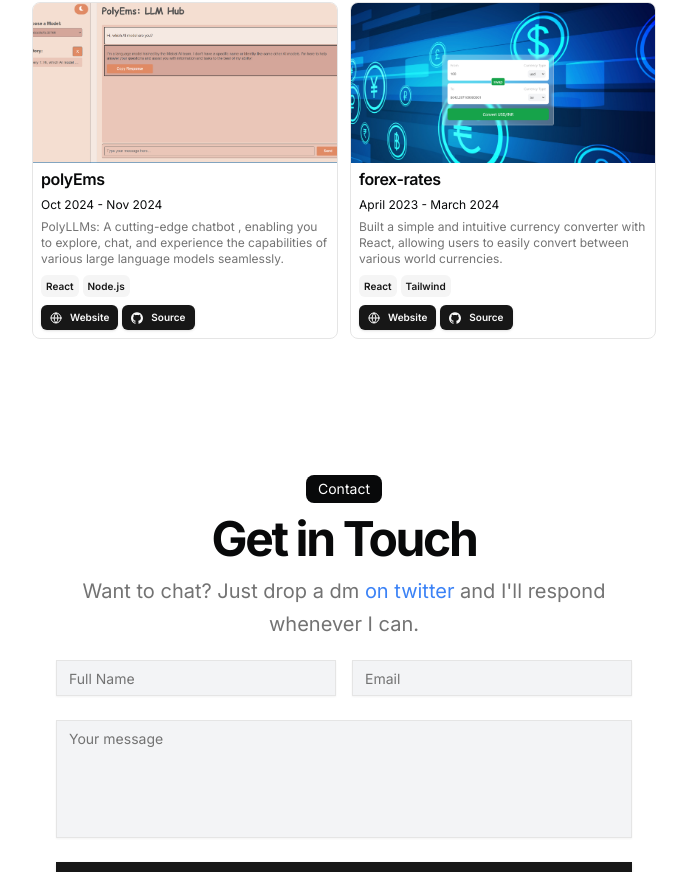
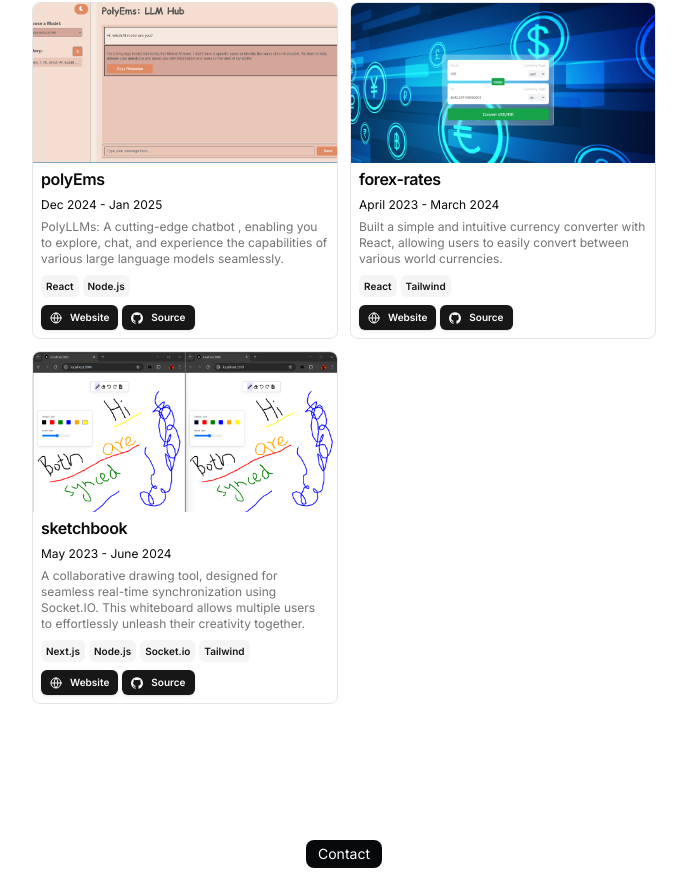
Before and after one commit to prs2002/prs-portfolio, a Next.js app: page / in a window 1280 px wide. Shown: the part 1322-2194 px from the top of the page, without its empty margins (296-983 px from the left). Built offline with nearby package versions, Linux system fonts and the light colour scheme.

Commit message:
added sketchbook

```diff
--- a/src/data/resume.tsx
+++ b/src/data/resume.tsx
@@ -123,7 +123,7 @@ export const DATA = {
     {
       title: "Video call app",
       href: "https://github.com/prs2002/webrtc-video-chat",
-      dates: "Dec 2024 - Jan2025",
+      dates: "Nov 2024 - Dec 2025",
       active: true,
       description:
         "Designed, developed and sold animated UI components for developers.",
@@ -146,7 +146,7 @@ export const DATA = {
     {
       title: "polyEms",
       href: "https://llm.report",
-      dates: "Oct 2024 - Nov 2024",
+      dates: "Dec 2024 - Jan 2025",
       active: true,
       description:
         "PolyLLMs: A cutting-edge chatbot , enabling you to explore, chat, and experience the capabilities of various large language models seamlessly.",
@@ -197,6 +197,35 @@ export const DATA = {
       video:
         "",
     },
+    {
+      title: "sketchbook",
+      href: "",
+      dates: "May 2023 - June 2024",
+      active: true,
+      description:
+        "A collaborative drawing tool, designed for seamless real-time synchronization using Socket.IO. This whiteboard allows multiple users to effortlessly unleash their creativity together.",
+      technologies: [
+        "Next.js",
+        "Node.js",
+        "Socket.io",
+        "Tailwind",
+      ],
+      links: [
+        {
+          type: "Website",
+          href: "https://sketchbook.vercel.app/",
+          icon: <Icons.globe className="size-3" />,
+        },
+        {
+          type: "Source",
+          href: "https://github.com/prs2002/Sketchbook/",
+          icon: <Icons.github className="size-3" />,
+        },
+      ],
+      image: "/sketchbook.png",
+      video:
+        "",
+    },
   ],
   hackathons: [
     {
```
Also changed, not shown: public/sketchbook.png (added).
